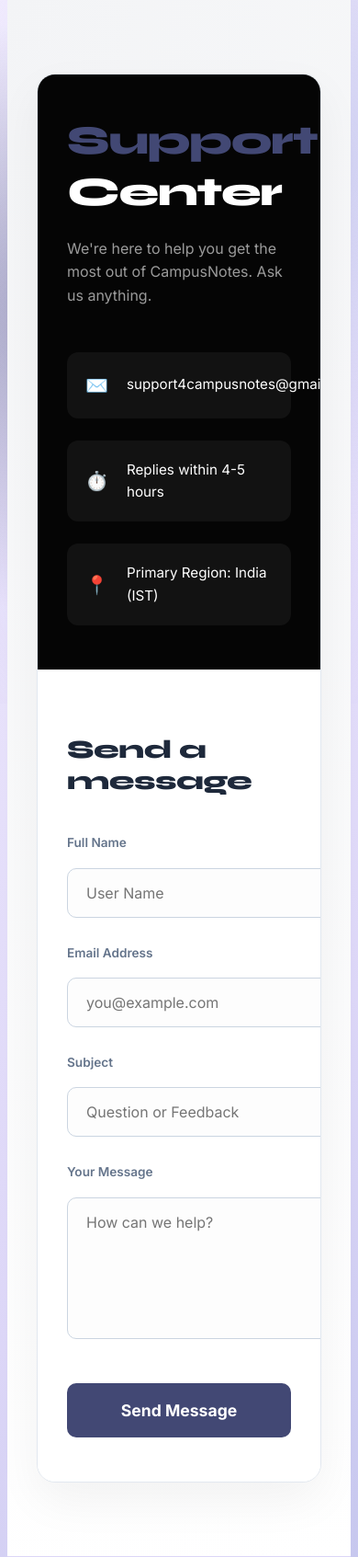
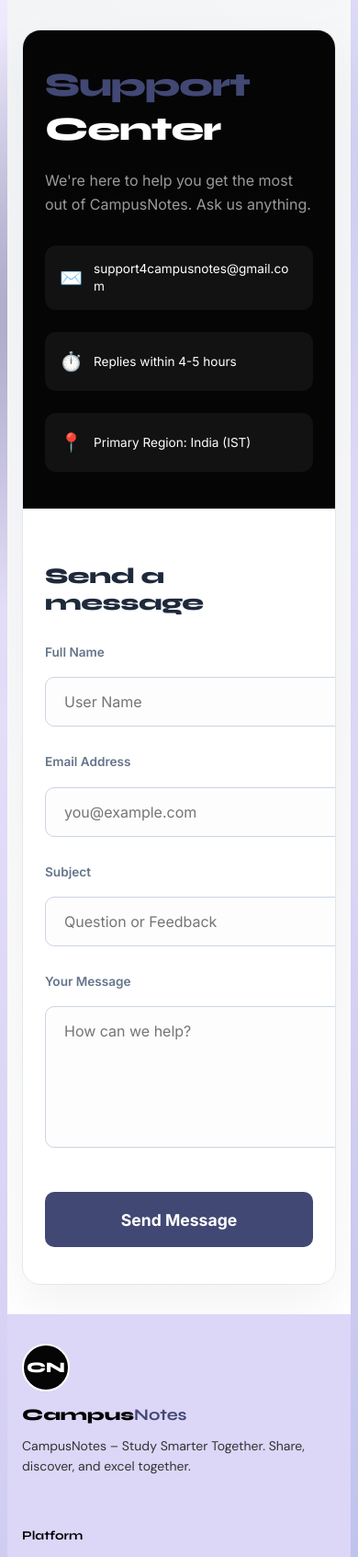
Before and after one commit to SumitBehera720/CampusNotes, a Flask app: page /contact-us in a window 390 px wide. Shown: the part 79-1772 px from the top of the page at 92% size. Run offline with Flask 3, Linux system fonts and the light colour scheme; data that the repository does not hold is empty; some libraries are stand-ins or nearby versions.

Commit message:
Fix mobile responsive UI for Support and Help Hubs

```diff
--- a/templates/legal/support.html
+++ b/templates/legal/support.html
@@ -149,6 +149,23 @@
         .support-card-container { flex-direction: column; }
         .brand-side-panel, .form-side-panel { padding: 3rem 2rem; }
     }
+
+    @media (max-width: 480px) {
+        .support-page-outer { padding: 2rem 1rem; }
+        .brand-side-panel { padding: 2.5rem 1.5rem; gap: 2rem; }
+        .brand-side-panel h1 { font-size: 2.25rem; }
+        .info-item {
+            gap: 0.75rem;
+            padding: 1rem;
+            font-size: 0.85rem;
+        }
+        .info-item div {
+            word-break: break-all;
+            line-height: 1.4;
+        }
+        .form-side-panel { padding: 2.5rem 1.5rem; }
+        .form-side-panel h2 { font-size: 1.5rem; margin-bottom: 1.75rem; }
+    }
 </style>
 {% endblock %}
 
```
Also changed, not shown: templates/legal/help.html (+52 -6 lines).
